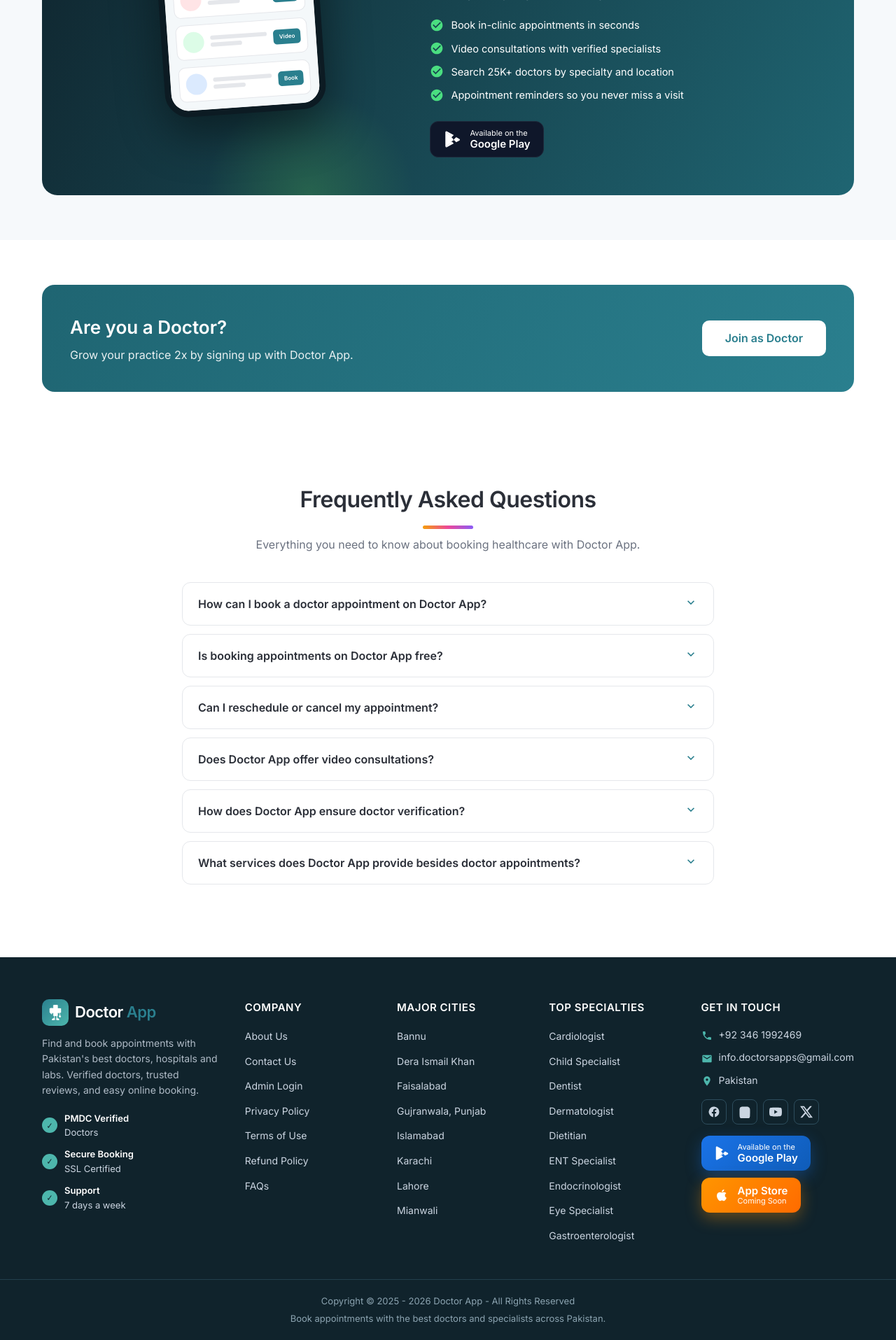
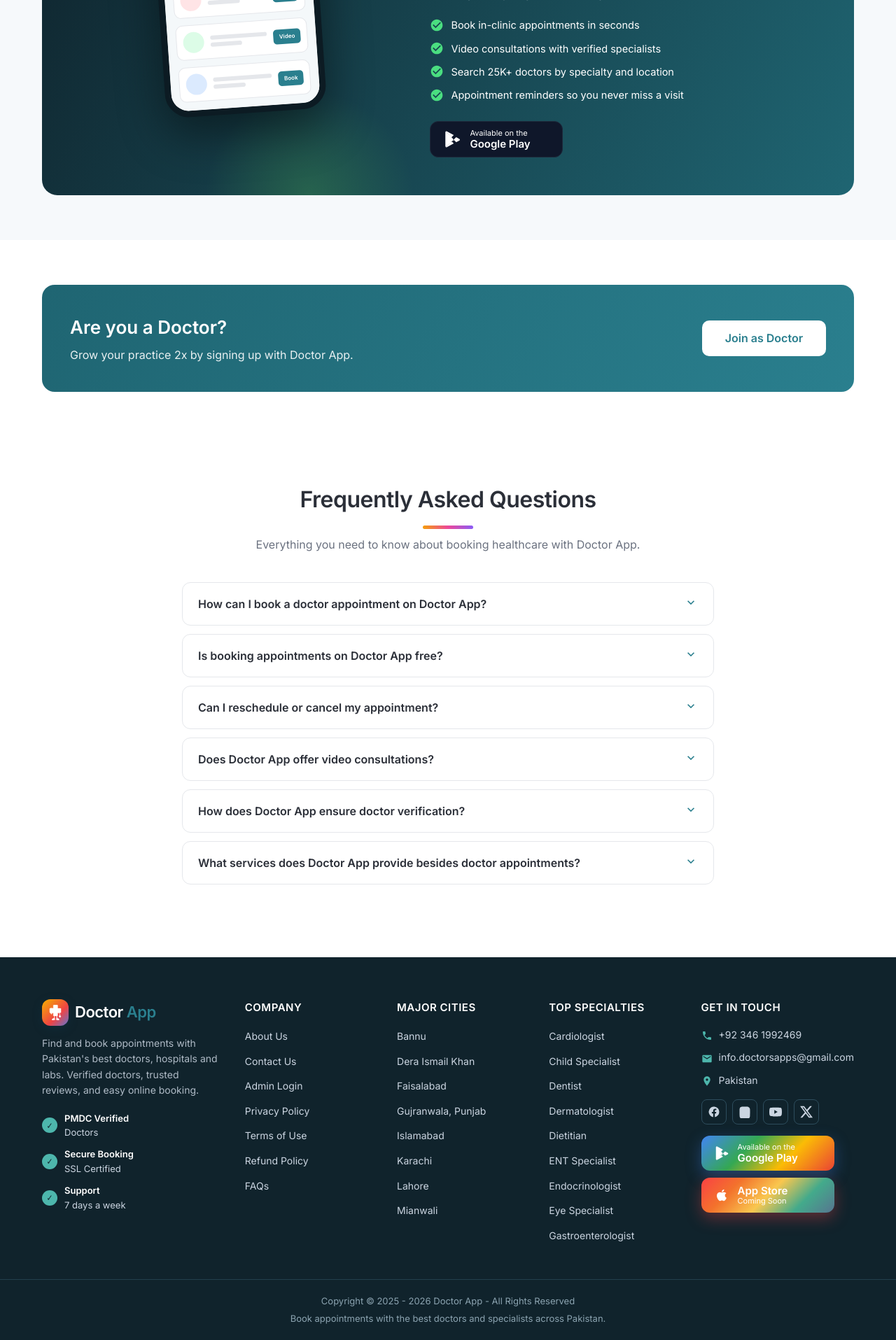
Before and after one commit to Arslan10899/Doctor-App, a Flask app: page / in a window 1280 px wide. Shown: the part 3915-5830 px from the top of the page at 70% size. Run offline with Flask 3, Linux system fonts and the light colour scheme; data comes from the database, SQL or seed files in the repository; data that the repository does not hold is empty.

Commit message:
Footer: equal badge sizes, multicolor gradients, animated colorful app icon

```diff
--- a/static/css/style.css
+++ b/static/css/style.css
@@ -1156,22 +1156,37 @@ animation: none;
 .store-badge-light { background: #fff; color: #0f172a; border: 1px solid #d1d5db; }
 
 /* Colorful store badges */
+.store-badge { min-width: 190px; justify-content: flex-start; }
 .store-google {
-    background: linear-gradient(135deg, #1a73e8, #0f5cb8);
+    background: linear-gradient(135deg, #4285F4, #34A853 35%, #FBBC05 65%, #EA4335);
     color: #fff;
     border: none;
-    box-shadow: 0 8px 22px rgba(26, 115, 232, .35);
+    box-shadow: 0 8px 22px rgba(66, 133, 244, .35);
 }
 .store-google .badge-icon { color: #fff; }
-.store-google:hover { box-shadow: 0 14px 32px rgba(26, 115, 232, .45); }
+.store-google:hover { box-shadow: 0 14px 32px rgba(234, 67, 53, .4); }
 .store-apple {
-    background: linear-gradient(135deg, #ff9500, #ff6b00);
+    background: linear-gradient(135deg, #f94144, #f3722c 25%, #f9c74f 50%, #43aa8b 75%, #577590);
     color: #fff;
     border: none;
-    box-shadow: 0 8px 22px rgba(255, 149, 0, .35);
+    box-shadow: 0 8px 22px rgba(249, 65, 68, .35);
 }
 .store-apple .badge-icon { color: #fff; }
-.store-apple:hover { box-shadow: 0 14px 32px rgba(255, 107, 0, .45); }
+.store-apple:hover { box-shadow: 0 14px 32px rgba(87, 117, 144, .45); }
+
+/* Colorful app icon (footer logo) */
+.footer-logo .logo-icon {
+    background: linear-gradient(135deg, #0d9488, #f59e0b, #ef4444, #3b82f6, #8b5cf6);
+    background-size: 200% 200%;
+    animation: gradshift 6s ease infinite;
+    border-radius: 12px;
+    box-shadow: 0 4px 14px rgba(15, 60, 80, .3);
+}
+@keyframes gradshift {
+    0% { background-position: 0% 50%; }
+    50% { background-position: 100% 50%; }
+    100% { background-position: 0% 50%; }
+}
 
 /* ---------- Contact / misc ---------- */
 .contact-grid { display: grid; grid-template-columns: 1fr 1fr; gap: 28px; align-items: start; }
```
